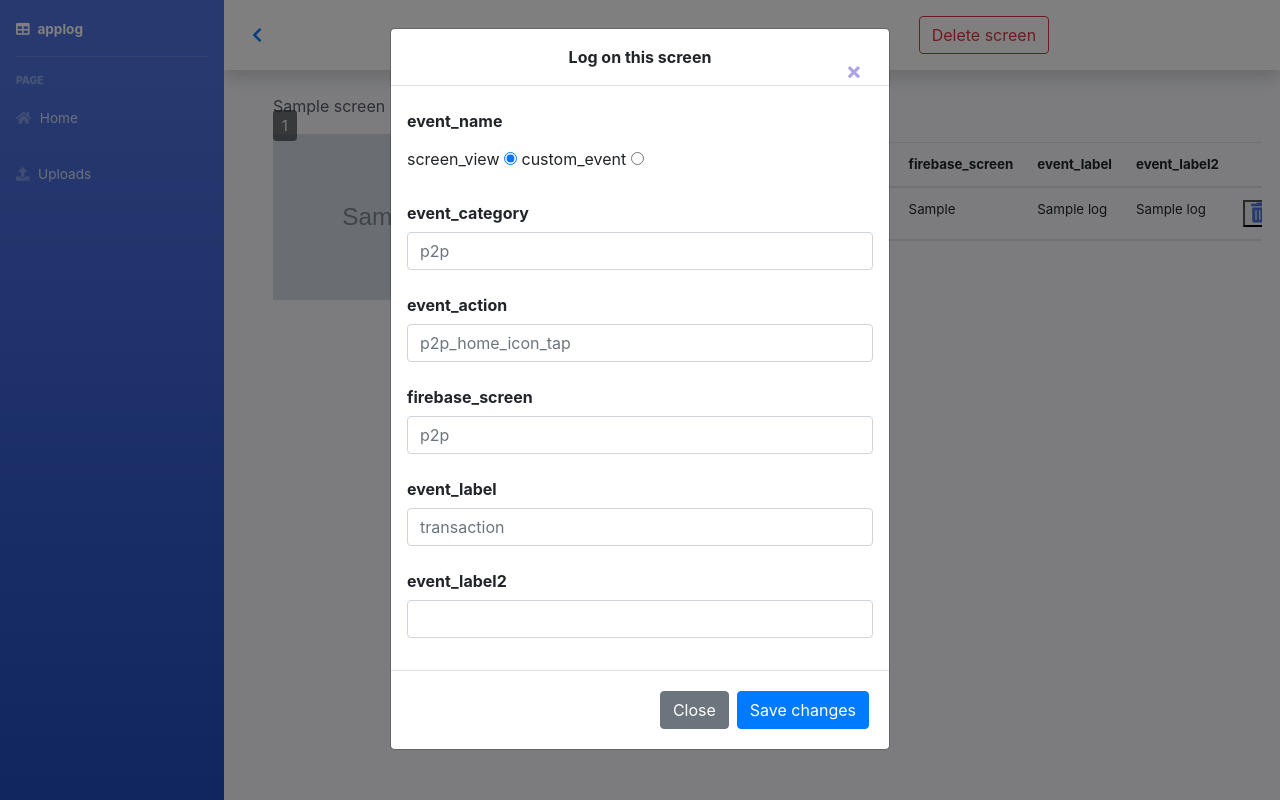
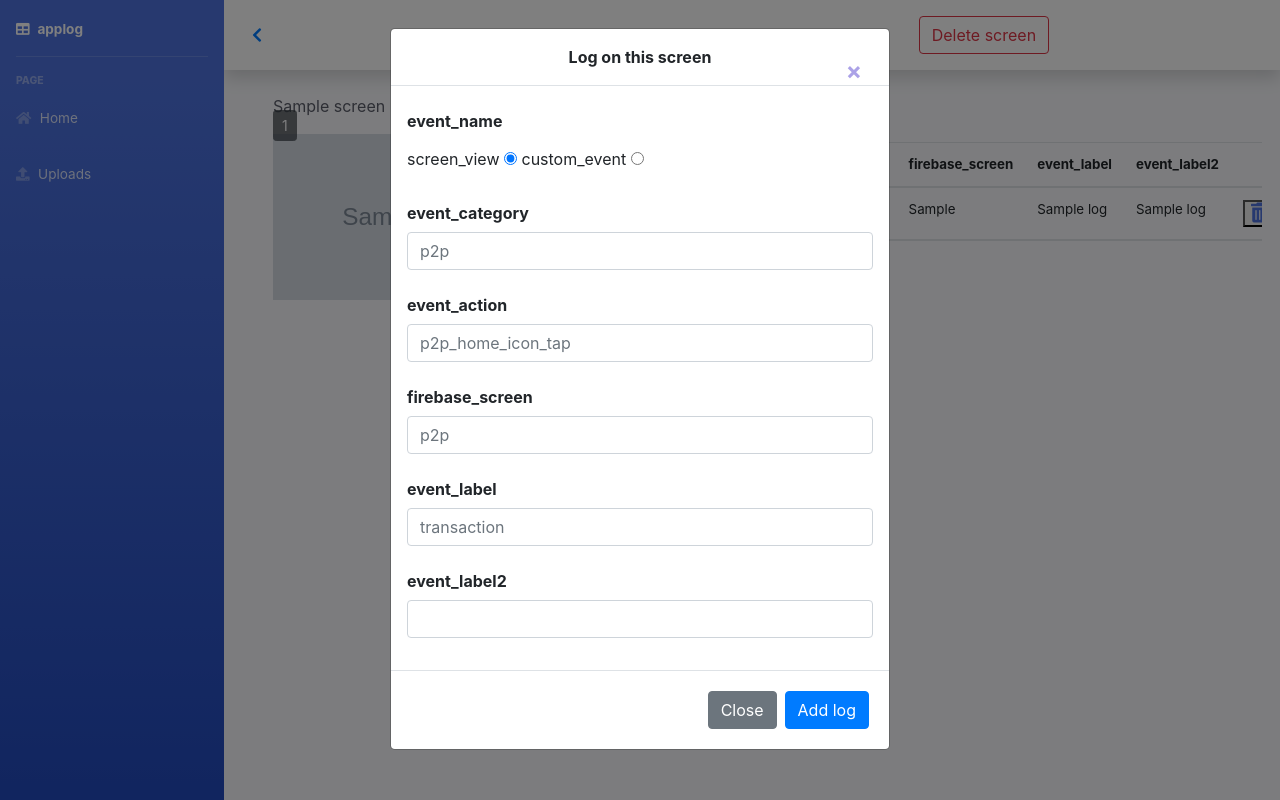
Before and after one commit to yukijuki/applog, a Flask app: template app/templates/log.html in a window 1280 px wide, after a click that opens the changed part. Run offline with Flask 2, Linux system fonts and the light colour scheme; the template is opened without the code that fills it: most values are stand-ins (such as "Sample title", 1, 10 or a date in 2020); grey boxes marked "Sample" are stand-in pictures; some libraries are stand-ins or nearby versions.

Commit message:
delete unnecesssary code

```diff
--- a/app/routes.py
+++ b/app/routes.py
@@ -83,7 +83,6 @@ def screen():
                 render_all_screens = []
                 for screen in data.each():
                     if re.search(searchbar, screen.val()["screen_name"], re.IGNORECASE):
-                        print("screen_name", screen.val()["screen_name"])
                         render_screen = {
                             "screen_id": screen.val()["screen_id"],
                             "screen_name": screen.val()["screen_name"],
--- a/app/templates/log.html
+++ b/app/templates/log.html
@@ -135,7 +135,7 @@
             </div>
             <div class="modal-footer">
                 <button type="button" class="btn btn-secondary" data-bs-dismiss="modal" data-dismiss="modal">Close</button>
-                <button id="log_post_button" value={{screen_id}} type="button" class="btn btn-primary" data-toggle="modal" data-target="#modal1" onclick="log_post(value);">Save changes</button>
+                <button id="log_post_button" value={{screen_id}} type="button" class="btn btn-primary" data-toggle="modal" data-target="#modal1" onclick="log_post(value);">Add log</button>
             </div>
         </div>
     </div>
```
